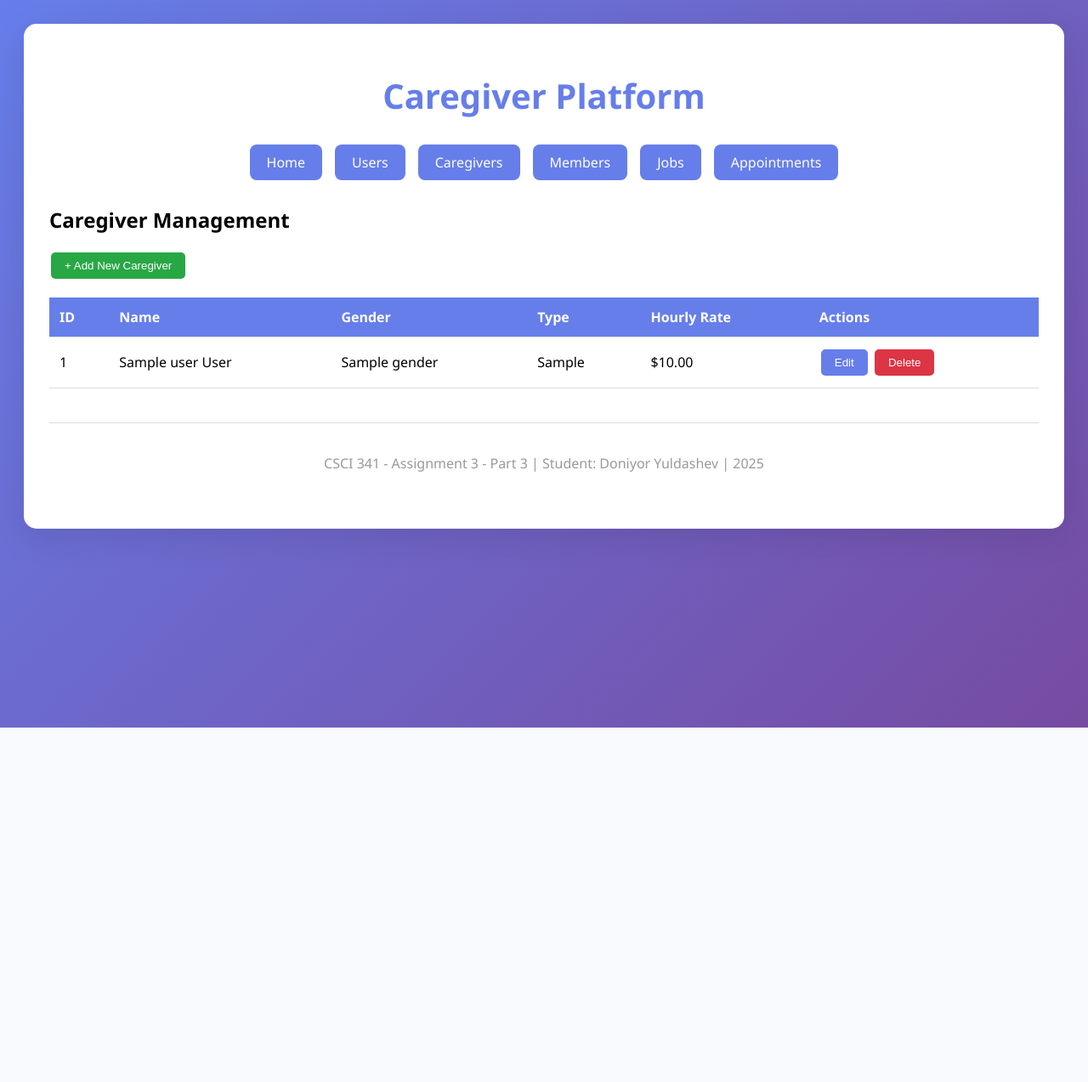
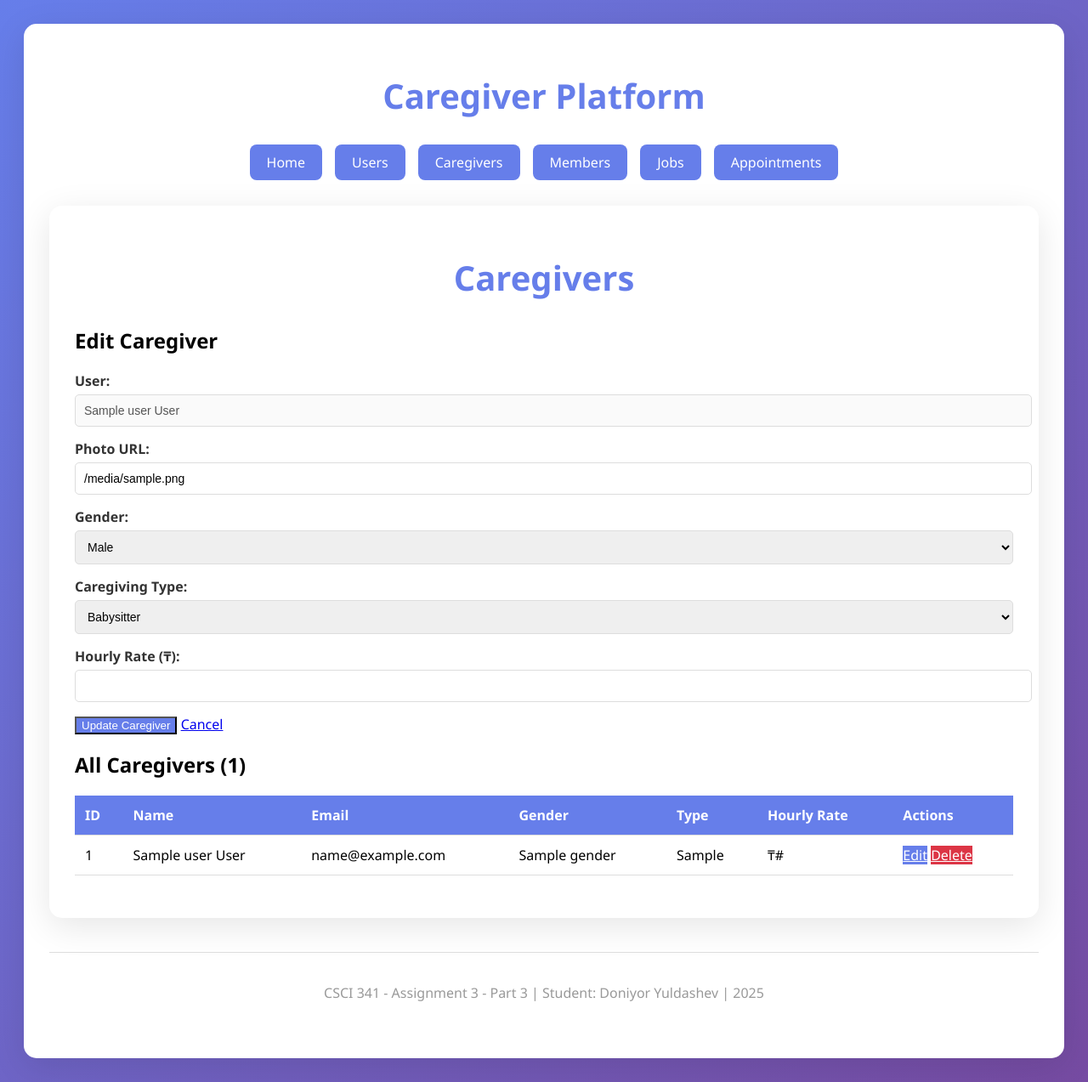
Before and after one commit to DoniyorbekYuldashev/caregiver-platform, a FastAPI app: template templates/caregivers.html in a window 1280 px wide. Shown: the whole page at 85% size. Before the commit the page ends 856 px from the top, so only its background shows below. Run offline with FastAPI, Linux system fonts and the light colour scheme; the template is opened without the code that fills it: most values are stand-ins (such as "Sample title", 1, 10 or a date in 2020).

Commit message:
Some Fixes

```diff
--- a/templates/caregivers.html
+++ b/templates/caregivers.html
@@ -1,122 +1,146 @@
 {% extends "base.html" %}
 
-{% block title %}Caregivers - Caregiver Platform{% endblock %}
+{% block title %}Caregivers{% endblock %}
 
 {% block content %}
-<h2>Caregiver Management</h2>
+<div class="container">
+    <h1>Caregivers</h1>
 
-<button class="btn btn-success" onclick="openModal('createModal')">+ Add New Caregiver</button>
+    {% if not edit_caregiver %}
+    <button onclick="document.getElementById('addForm').style.display='block'" class="btn-primary">
+        Add New Caregiver
+    </button>
+    {% endif %}
 
-<table>
-    <thead>
-        <tr>
-            <th>ID</th>
-            <th>Name</th>
-            <th>Gender</th>
-            <th>Type</th>
-            <th>Hourly Rate</th>
-            <th>Actions</th>
-        </tr>
-    </thead>
-    <tbody>
-        {% for caregiver in caregivers %}
-        <tr>
-            <td>{{ caregiver.caregiver_user_id }}</td>
-            <td>{{ caregiver.user.given_name }} {{ caregiver.user.surname }}</td>
-            <td>{{ caregiver.gender }}</td>
-            <td>{{ caregiver.caregiving_type }}</td>
-            <td>${{ "%.2f"|format(caregiver.hourly_rate) }}</td>
-            <td>
-                <button class="btn btn-primary" onclick="openEditModal({{ caregiver.caregiver_user_id }}, '{{ caregiver.gender }}', '{{ caregiver.caregiving_type }}', {{ caregiver.hourly_rate }})">Edit</button>
-                <form action="/caregivers/delete/{{ caregiver.caregiver_user_id }}" method="post" style="display: inline;" onsubmit="return confirmDelete()">
-                    <button type="submit" class="btn btn-danger">Delete</button>
-                </form>
-            </td>
-        </tr>
-        {% endfor %}
-    </tbody>
-</table>
-
-<!-- Create Modal -->
-<div id="createModal" class="modal">
-    <div class="modal-content">
-        <span class="close" onclick="closeModal('createModal')">&times;</span>
-        <h3>Add New Caregiver</h3>
-        <form action="/caregivers/create" method="post">
+    <!-- Add Caregiver Form -->
+    <div id="addForm" style="display: {% if show_form %}block{% else %}none{% endif %};">
+        <h2>Add New Caregiver</h2>
+        <form method="post" action="/caregivers/create" class="form">
             <div class="form-group">
-                <label>User ID:</label>
-                <select name="caregiver_user_id" required>
-                    <option value="">Select User</option>
+                <label>Select User:</label>
+                <select name="user_id" required>
+                    <option value="">-- Select User --</option>
                     {% for user in users %}
-                    <option value="{{ user.user_id }}">{{ user.user_id }} - {{ user.given_name }} {{ user.surname }}</option>
+                    <option value="{{ user.user_id }}">{{ user.given_name }} {{ user.surname }} ({{ user.email }})</option>
                     {% endfor %}
                 </select>
             </div>
             <div class="form-group">
+                <label>Photo URL:</label>
+                <input type="text" name="photo_url" placeholder="https://example.com/photo.jpg" required>
+            </div>
+            <div class="form-group">
                 <label>Gender:</label>
                 <select name="gender" required>
+                    <option value="">-- Select Gender --</option>
                     <option value="Male">Male</option>
                     <option value="Female">Female</option>
+                    <option value="Other">Other</option>
                 </select>
             </div>
             <div class="form-group">
                 <label>Caregiving Type:</label>
                 <select name="caregiving_type" required>
-                    <option value="babysitter">Babysitter</option>
-                    <option value="elderly_care">Elderly Care</option>
-                    <option value="playmate">Playmate</option>
+                    <option value="">-- Select Type --</option>
+                    <option value="Babysitter">Babysitter</option>
+                    <option value="Caregiver">Caregiver</option>
+                    <option value="Special Needs">Special Needs</option>
+                    <option value="Tutor">Tutor</option>
                 </select>
             </div>
             <div class="form-group">
-                <label>Hourly Rate ($):</label>
-                <input type="number" name="hourly_rate" step="0.01" required>
+                <label>Hourly Rate (₸):</label>
+                <input type="number" name="hourly_rate" step="0.01" min="0" placeholder="2000.00" required>
+            </div>
+            <button type="submit" class="btn-primary">Save Caregiver</button>
+            <button type="button" onclick="document.getElementById('addForm').style.display='none'" class="btn-secondary">Cancel</button>
+        </form>
+    </div>
+
+    <!-- Edit Caregiver Form -->
+    {% if edit_caregiver %}
+    <div id="editForm">
+        <h2>Edit Caregiver</h2>
+        <form method="post" action="/caregivers/edit/{{ edit_caregiver.caregiver_id }}" class="form">
+            <div class="form-group">
+                <label>User:</label>
+                <input type="text" value="{{ edit_caregiver.user.given_name }} {{ edit_caregiver.user.surname }}" disabled>
+                <input type="hidden" name="user_id" value="{{ edit_caregiver.user_id }}">
             </div>
             <div class="form-group">
                 <label>Photo URL:</label>
-                <input type="text" name="photo">
+                <input type="text" name="photo_url" value="{{ edit_caregiver.photo_url }}" required>
             </div>
-            <button type="submit" class="btn btn-success">Create</button>
-        </form>
-    </div>
-</div>
-
-<!-- Edit Modal -->
-<div id="editModal" class="modal">
-    <div class="modal-content">
-        <span class="close" onclick="closeModal('editModal')">&times;</span>
-        <h3>Edit Caregiver</h3>
-        <form id="editForm" method="post">
             <div class="form-group">
                 <label>Gender:</label>
-                <select name="gender" id="edit_gender" required>
-                    <option value="Male">Male</option>
-                    <option value="Female">Female</option>
+                <select name="gender" required>
+                    <option value="Male" {% if edit_caregiver.gender == 'Male' %}selected{% endif %}>Male</option>
+                    <option value="Female" {% if edit_caregiver.gender == 'Female' %}selected{% endif %}>Female</option>
+                    <option value="Other" {% if edit_caregiver.gender == 'Other' %}selected{% endif %}>Other</option>
                 </select>
             </div>
             <div class="form-group">
                 <label>Caregiving Type:</label>
-                <select name="caregiving_type" id="edit_type" required>
-                    <option value="babysitter">Babysitter</option>
-                    <option value="elderly_care">Elderly Care</option>
-                    <option value="playmate">Playmate</option>
+                <select name="caregiving_type" required>
+                    <option value="Babysitter" {% if edit_caregiver.caregiving_type == 'Babysitter' %}selected{% endif %}>Babysitter</option>
+                    <option value="Caregiver" {% if edit_caregiver.caregiving_type == 'Caregiver' %}selected{% endif %}>Caregiver</option>
+                    <option value="Special Needs" {% if edit_caregiver.caregiving_type == 'Special Needs' %}selected{% endif %}>Special Needs</option>
+                    <option value="Tutor" {% if edit_caregiver.caregiving_type == 'Tutor' %}selected{% endif %}>Tutor</option>
                 </select>
             </div>
             <div class="form-group">
-                <label>Hourly Rate ($):</label>
-                <input type="number" name="hourly_rate" id="edit_rate" step="0.01" required>
+                <label>Hourly Rate (₸):</label>
+                <input type="number" name="hourly_rate" step="0.01" value="{{ edit_caregiver.hourly_rate }}" required>
             </div>
-            <button type="submit" class="btn btn-primary">Update</button>
+            <button type="submit" class="btn-primary">Update Caregiver</button>
+            <a href="/caregivers" class="btn-secondary">Cancel</a>
         </form>
     </div>
+    {% endif %}
+
+    <!-- Caregivers List -->
+    <h2>All Caregivers ({{ caregivers|length }})</h2>
+    {% if caregivers %}
+    <table>
+        <thead>
+            <tr>
+                <th>ID</th>
+                <th>Name</th>
+                <th>Email</th>
+                <th>Gender</th>
+                <th>Type</th>
+                <th>Hourly Rate</th>
+                <th>Actions</th>
+            </tr>
+        </thead>
+        <tbody>
+            {% for caregiver in caregivers %}
+            <tr>
+                <td>{{ caregiver.caregiver_id }}</td>
+                <td>{{ caregiver.user.given_name }} {{ caregiver.user.surname }}</td>
+                <td>{{ caregiver.user.email }}</td>
+                <td>{{ caregiver.gender }}</td>
+                <td>{{ caregiver.caregiving_type }}</td>
+                <td>₸{{ caregiver.hourly_rate }}</td>
+                <td>
+                    <a href="/caregivers/edit/{{ caregiver.caregiver_id }}" class="btn-small btn-primary">Edit</a>
+                    <a href="/caregivers/delete/{{ caregiver.caregiver_id }}"
+                       onclick="return confirm('Delete this caregiver?')"
+                       class="btn-small btn-danger">Delete</a>
+                </td>
+            </tr>
+            {% endfor %}
+        </tbody>
+    </table>
+    {% else %}
+    <p>No caregivers found. Add your first caregiver!</p>
+    {% endif %}
 </div>
 
 <script>
-function openEditModal(id, gender, type, rate) {
-    document.getElementById('editForm').action = '/caregivers/update/' + id;
-    document.getElementById('edit_gender').value = gender;
-    document.getElementById('edit_type').value = type;
-    document.getElementById('edit_rate').value = rate;
-    openModal('editModal');
+// Auto-hide add form after showing caregivers list
+if (document.querySelectorAll('table tbody tr').length > 0) {
+    document.getElementById('addForm').style.display = 'none';
 }
 </script>
 {% endblock %}
--- a/templates/users.html
+++ b/templates/users.html
@@ -114,7 +114,7 @@
                     <a href="/users/edit/{{ user.user_id }}" class="btn-small btn-primary">Edit</a>
                     <a href="/users/delete/{{ user.user_id }}"
                        onclick="return confirm('Delete this user?')"
-                       class="btn-small btn-danger">🗑️ Delete</a>
+                       class="btn-small btn-danger">Delete</a>
                 </td>
             </tr>
             {% endfor %}
```
